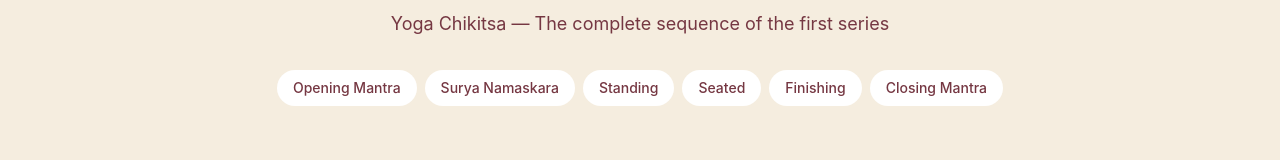
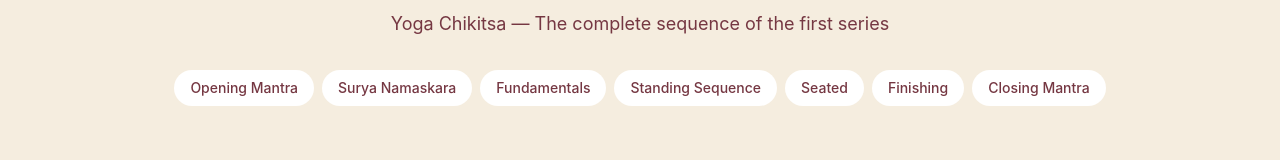
Before and after one commit to nataliarsand/startashtanga, a React (Vite) app: page /primary-series in a window 1280 px wide. Shown: the part 195-355 px from the top of the page. Built offline with nearby package versions, Linux system fonts and the light colour scheme; no server answers.

Commit message:
adding fundamentals as a separate section from standing

```diff
--- a/src/i18n/locales/en/primarySeries.json
+++ b/src/i18n/locales/en/primarySeries.json
@@ -6,7 +6,8 @@
   "nav": {
     "openingMantra": "Opening Mantra",
     "suryaNamaskara": "Surya Namaskara",
-    "standing": "Standing",
+    "fundamentals": "Fundamentals",
+    "standing": "Standing Sequence",
     "seated": "Seated",
     "finishing": "Finishing",
     "closingMantra": "Closing Mantra"
@@ -66,7 +67,7 @@
       {
         "name": "Surya Namaskara A",
         "sanskrit": "सूर्य नमस्कार अ",
-        "repetitions": "5 times",
+        "repetitions": "5-7 times",
         "poses": [
           { "name": "Samasthitih", "sanskrit": "समस्थिति", "meaning": "Equal standing" },
           { "name": "Urdhva Hastasana", "sanskrit": "ऊर्ध्व हस्तासन", "meaning": "Upward hands pose", "count": "Ekam" },
@@ -109,9 +110,9 @@
       }
     ]
   },
-  "standing": {
-    "title": "Standing Sequence",
-    "subtitle": "Fundamental poses that build strength and alignment",
+  "fundamentals": {
+    "title": "Fundamentals",
+    "subtitle": "The foundational poses of every Ashtanga series",
     "poses": [
       { "name": "Padangushthasana", "sanskrit": "पादाङ्गुष्ठासन", "meaning": "Big toe pose" },
       { "name": "Padahastasana", "sanskrit": "पादहस्तासन", "meaning": "Hand under foot pose" },
@@ -123,7 +124,13 @@
       { "name": "Prasarita Padottanasana B", "sanskrit": "प्रसारित पादोत्तानासन", "meaning": "Wide-legged forward fold B" },
       { "name": "Prasarita Padottanasana C", "sanskrit": "प्रसारित पादोत्तानासन", "meaning": "Wide-legged forward fold C" },
       { "name": "Prasarita Padottanasana D", "sanskrit": "प्रसारित पादोत्तानासन", "meaning": "Wide-legged forward fold D" },
-      { "name": "Parsvottanasana", "sanskrit": "पार्श्वोत्तानासन", "meaning": "Intense side stretch", "sides": true },
+      { "name": "Parsvottanasana", "sanskrit": "पार्श्वोत्तानासन", "meaning": "Intense side stretch", "sides": true }
+    ]
+  },
+  "standing": {
+    "title": "Standing Sequence",
+    "subtitle": "Primary Series standing poses",
+    "poses": [
       { "name": "Utthita Hasta Padangushthasana A", "sanskrit": "उत्थित हस्त पादाङ्गुष्ठासन", "meaning": "Extended hand to big toe A", "sides": true },
       { "name": "Utthita Hasta Padangushthasana B", "sanskrit": "उत्थित हस्त पादाङ्गुष्ठासन", "meaning": "Extended hand to big toe B", "sides": true },
       { "name": "Utthita Hasta Padangushthasana C", "sanskrit": "उत्थित हस्त पादाङ्गुष्ठासन", "meaning": "Extended hand to big toe C", "sides": true },
@@ -135,7 +142,7 @@
   },
   "seated": {
     "title": "Seated Sequence",
-    "subtitle": "The heart of the Primary Series — forward folds, twists, and hip openers",
+    "subtitle": "The heart of the Primary Series: forward folds, twists, and hip openers",
     "poses": [
       { "name": "Dandasana", "sanskrit": "दण्डासन", "meaning": "Staff pose" },
       { "name": "Paschimottanasana A", "sanskrit": "पश्चिमोत्तानासन", "meaning": "Western intense stretch A" },
--- a/src/routes/PrimarySeries.tsx
+++ b/src/routes/PrimarySeries.tsx
@@ -37,6 +37,7 @@ export default function PrimarySeries() {
   const navItems = [
     { id: 'opening-mantra', label: t('nav.openingMantra') },
     { id: 'surya-namaskara', label: t('nav.suryaNamaskara') },
+    { id: 'fundamentals', label: t('nav.fundamentals') },
     { id: 'standing', label: t('nav.standing') },
     { id: 'seated', label: t('nav.seated') },
     { id: 'finishing', label: t('nav.finishing') },
@@ -44,6 +45,7 @@ export default function PrimarySeries() {
   ];
 
   const suryaGroups = t('suryaNamaskara.groups', { returnObjects: true }) as SuryaGroup[];
+  const fundamentalsPoses = t('fundamentals.poses', { returnObjects: true }) as Pose[];
   const standingPoses = t('standing.poses', { returnObjects: true }) as Pose[];
   const seatedPoses = t('seated.poses', { returnObjects: true }) as Pose[];
   const finishingPoses = t('finishing.poses', { returnObjects: true }) as Pose[];
@@ -209,6 +211,17 @@ export default function PrimarySeries() {
 
           <hr className="border-default my-12" />
 
+          {/* Fundamentals */}
+          <section id="fundamentals">
+            <h2 className="text-heading text-2xl font-bold sm:text-3xl">
+              {t('fundamentals.title')}
+            </h2>
+            <p className="text-body mt-2">{t('fundamentals.subtitle')}</p>
+            <div className="mt-6">{renderPoseList(fundamentalsPoses)}</div>
+          </section>
+
+          <hr className="border-default my-12" />
+
           {/* Standing */}
           <section id="standing">
             <h2 className="text-heading text-2xl font-bold sm:text-3xl">
```
